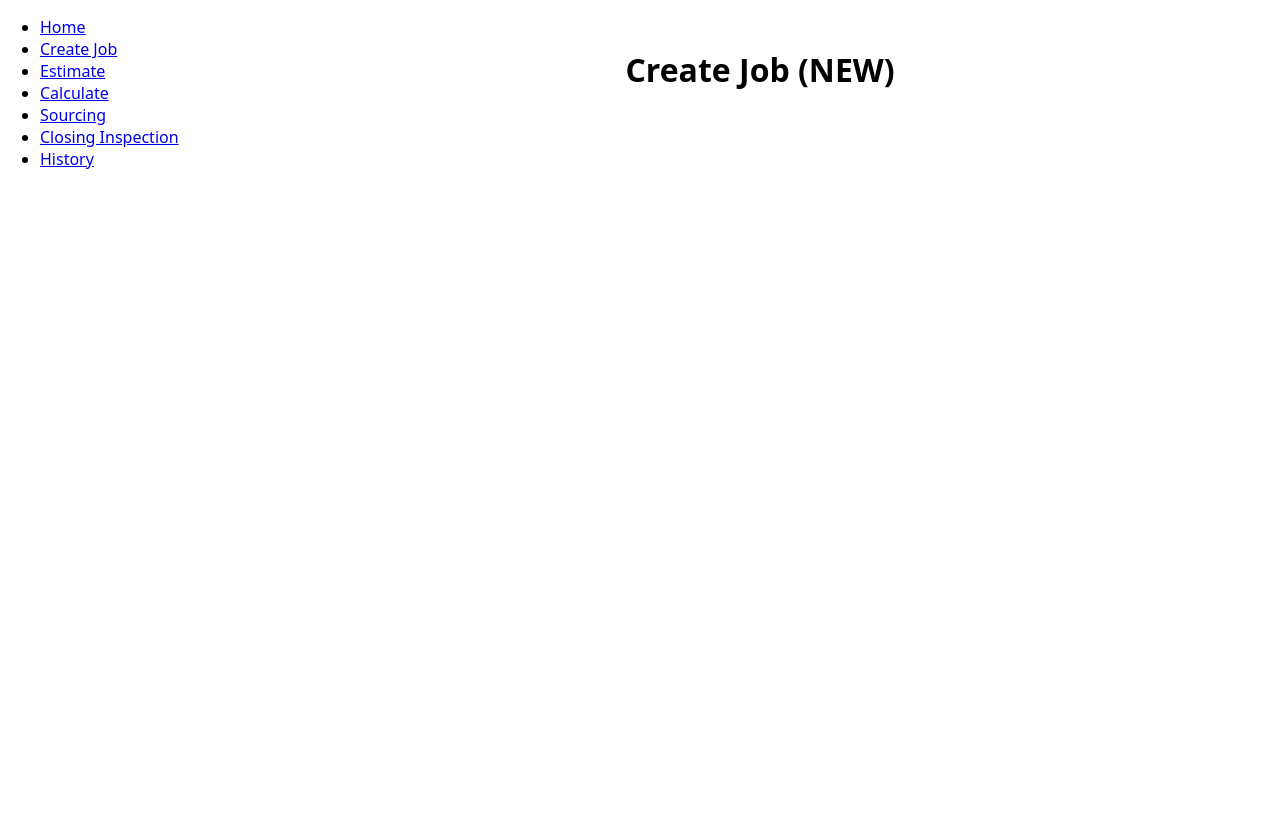
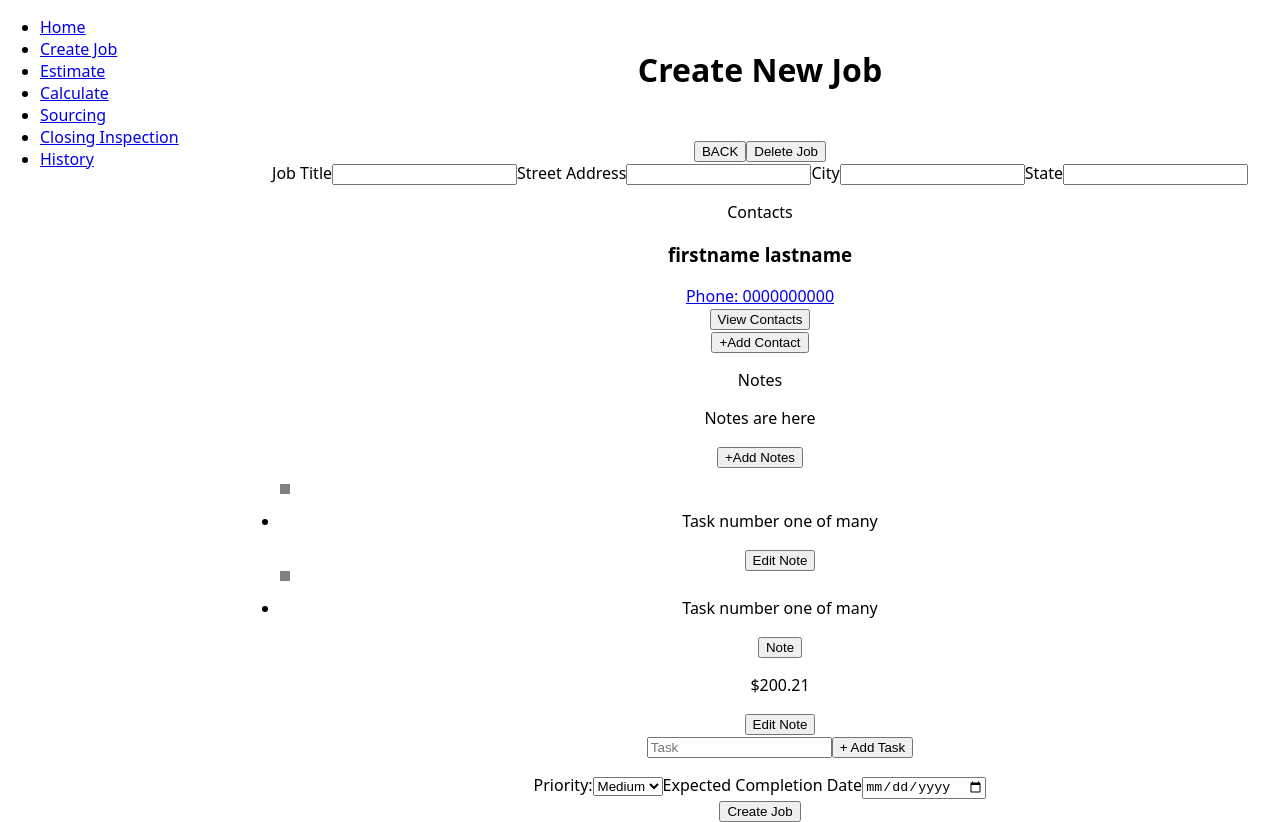
Before and after one commit to EthanMK2/prototype-contract-manager, a React (Vite) app in the folder contract-manager/: page /createJob/new in a window 1280 px wide. Before the commit the page ends 800 px from the top, so only its background shows below. Built offline with nearby package versions, Linux system fonts and the light colour scheme.

Commit message:
Setup static CreateJobNew page

```diff
--- a/contract-manager/src/components/Job.tsx
+++ b/contract-manager/src/components/Job.tsx
@@ -5,6 +5,7 @@ import ContactModal from "./modals/ContactModal";
 
 import ReactDOM from "react-dom";
 import Task from "./Task";
+import Note from "./Note";
 
 const Job = ({
   checklist,
@@ -34,9 +35,21 @@ const Job = ({
   return (
     <article>
       <h1>{title}</h1>
-      {checklist.map((task) => {
-        return <Task task={task} />;
-      })}
+      <button>BACK TO MENU</button>
+      <button>Cancel Job</button>
+      <ul>
+        {checklist.map((task) => {
+          return <Task task={task} />;
+        })}
+        <Task
+          task={{
+            completed: inspectionSuccessful,
+            description: "Inspection and Payment Collected?",
+            note: "",
+            cost: "",
+          }}
+        />
+      </ul>
       <div>
         <Contact
           firstName={contacts?.at(0)?.firstName}
@@ -53,6 +66,20 @@ const Job = ({
             document.getElementById("overlay-root")!
           )}
       </div>
+      <section>
+        <h1>Notes</h1>
+        <Note description={notes.description} />
+      </section>
+      <p>
+        Expected Total Charge: ${expectedPay} <button>Edit</button>
+      </p>
+      <button>Complete Job</button>
+      <section>
+        <h1>Weather Forecast</h1>
+      </section>
+      <section>
+        <h1>Location</h1>
+      </section>
     </article>
   );
 };
--- a/contract-manager/src/components/Task.tsx
+++ b/contract-manager/src/components/Task.tsx
@@ -5,7 +5,8 @@ import task from "../models/job/task";
 type taskProp = {
   task: task;
 };
-
+// a task cost defined as an empty string means there is no cost defined yet or is free
+// a task note defined as an empty string means there is no note defined yet
 const Task = ({ task }: taskProp) => {
   const [noteOpen, setNoteOpen] = useState(false);
 
@@ -35,8 +36,8 @@ const Task = ({ task }: taskProp) => {
           </div>,
           document.getElementById("overlay-root")!
         )}
-      {!noteOpen && <button onClick={onOpenNote}>Note</button>}
-      <p>${task.cost}</p>
+      {!noteOpen && task.note != "" && <button onClick={onOpenNote}>Note</button>}
+      <p>{task.cost != "" && <>$</>}{task.cost}</p>
     </li>
   );
 };
--- a/contract-manager/src/pages/CreateJobNew.tsx
+++ b/contract-manager/src/pages/CreateJobNew.tsx
@@ -1,12 +1,120 @@
+import Contact from "../components/Contact";
 import PageTitle from "../components/PageTitle";
+import Task from "../components/Task";
+import ContactModal from "../components/modals/ContactModal";
+import { useState } from "react";
 
 import styles from "../sass/pages/CreateJobNew.module.scss";
+import ReactDOM from "react-dom";
 
 const CreateJobNewPage = () => {
+  // will create and maintain a Job object state, and save that object to a data object to Firebase
+  // other values like inspectionSuccessful, timeLeft, and completionStatus are all auto generated by default, the rest is user input
+
+  const [contactsOpen, setContactsOpen] = useState(false);
+
+  const onOpenContacts = () => {
+    setContactsOpen(true);
+  };
+
+  const onCloseContacts = () => {
+    setContactsOpen(false);
+  };
+
+  const DUMMY_CONTACTS = [{firstName: "firstname", lastName: "lastname", phone: "0000000000"}]
+
   return (
     <>
       <main className={styles["main-content"]}>
-        <PageTitle title="Create Job (NEW)" />
+        <PageTitle title="Create New Job" />
+
+        <button>BACK</button>
+        <button>Delete Job</button>
+
+        <section>
+          <label htmlFor="job-title">Job Title</label>
+          <input type="text" id="job-title" />
+          <label htmlFor="address-street">Street Address</label>
+          <input type="text" id="address-street" />
+          <label htmlFor="address-city">City</label>
+          <input type="text" id="address-city" />
+          <label htmlFor="address-state">State</label>
+          <input type="text" id="address-state" />
+        </section>
+        <section>
+          <figure>
+            <figcaption>Contacts</figcaption>
+            {/* display contact list here */}
+            <div>
+              <Contact
+                firstName={DUMMY_CONTACTS?.at(0)?.firstName}
+                lastName={DUMMY_CONTACTS?.at(0)?.lastName}
+                phone={DUMMY_CONTACTS.at(0)?.phone}
+              />
+              <button onClick={onOpenContacts}>View Contacts</button>
+              {contactsOpen &&
+                ReactDOM.createPortal(
+                  <ContactModal
+                    contactArray={DUMMY_CONTACTS}
+                    onCloseContacts={onCloseContacts}
+                  />,
+                  document.getElementById("overlay-root")!
+                )}
+            </div>
+            <button>+Add Contact</button>
+          </figure>
+
+          <figure>
+            <figcaption>Notes</figcaption>
+            {/* display notes here */}
+            <p>Notes are here</p>
+            <button>+Add Notes</button>
+          </figure>
+        </section>
+        <section id="task-list">
+          <ul>
+            {/* display list here */}
+            <>
+              <Task
+                task={{
+                  note: "",
+                  description: "Task number one of many",
+                  completed: false,
+                  cost: "",
+                }}
+              />
+              <button>Edit Note</button>
+            </>
+            <>
+              <Task
+                task={{
+                  note: "This one has a note attached",
+                  description: "Task number one of many",
+                  completed: false,
+                  cost: "200.21",
+                }}
+              />
+              <button>Edit Note</button>
+            </>
+            <div>
+              <input type="text" id="new-task" placeholder="Task" />
+              <button>+ Add Task</button>
+            </div>
+          </ul>
+        </section>
+        <section>
+          <label htmlFor="priority">Priority:</label>
+
+          <select id="priority" defaultValue={"medium"}>
+            <option value="low">Low</option>
+            <option value="medium">Medium</option>
+            <option value="high">High</option>
+          </select>
+
+          <label htmlFor="finish-date">Expected Completion Date</label>
+          <input type="date" id="finish-date" />
+        </section>
+        <button>Create Job</button>
       </main>
     </>
   );
```
